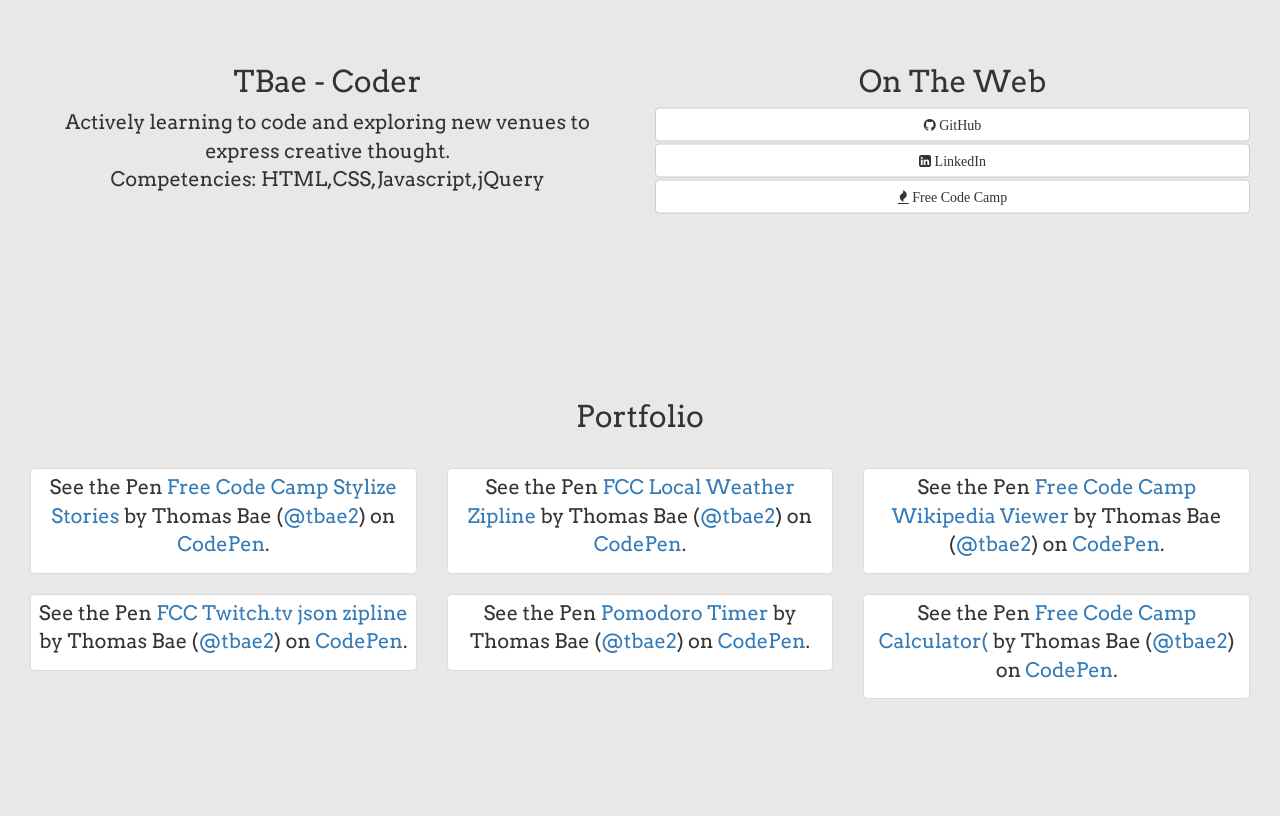
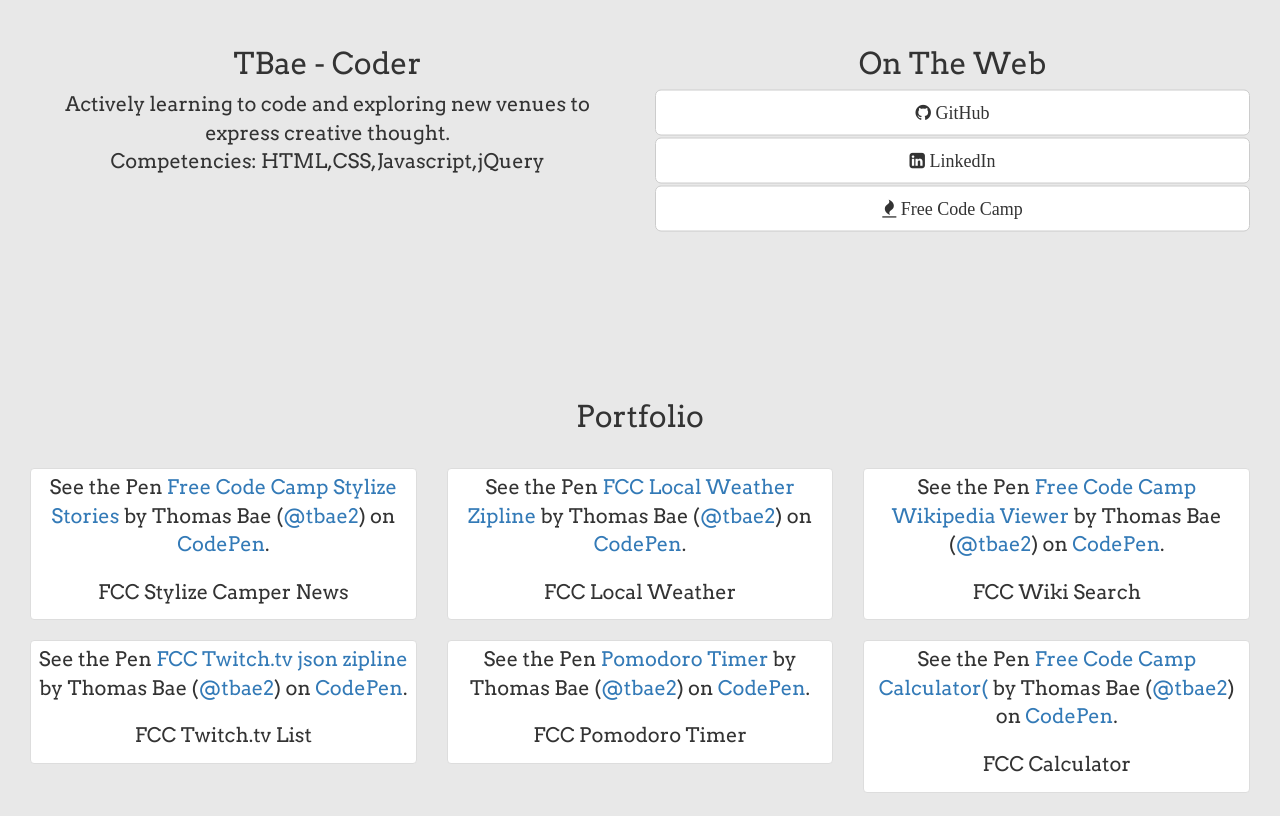
Before and after one commit to tbae2/portfolio_site, a plain HTML site: page index.html in a window 1280 px wide. Shown: the part 620-1436 px from the top of the page. Drawn offline with nearby package versions, Linux system fonts and the light colour scheme; a script that the page names is missing.

Commit message:
added captions to portfolio, removed unneeded container from jumbo top.

```diff
--- a/index.html
+++ b/index.html
@@ -34,13 +34,11 @@
 </nav>
 
 <section id="jumboTop" data-speed="6" data-type="background">
-    <div class="container">
         <div class="page-header">
             <h1>TBae Code Studio
      <small><br>A Coder from Georgia</small> </h1>
         </div>
-    </div>
-</section>
+   </section>
 
 
 <section id="introduction" data-speed="6" data-type="background">
@@ -53,9 +51,9 @@
     </div>
     <div class="col-md-6 coderweb">
       <h2>On The Web</h2>
-      <a href="https://github.com/tbae2" class="btn btn-default center-block"><i class="fa fa-github"> GitHub</i></a>
-      <a href="https://www.linkedin.com/in/thomasbae" class="btn btn-default center-block"><i class="fa fa-linkedin-square">  LinkedIn</i></a>
-      <a href="http://www.freecodecamp.com/tbae2" class="btn btn-default center-block"><i class="fa fa-fire">  Free Code Camp</i></a>
+      <a href="https://github.com/tbae2" class="btn btn-lg btn-default center-block"><i class="fa fa-github"> GitHub</i></a>
+      <a href="https://www.linkedin.com/in/thomasbae" class="btn btn-lg btn-default center-block"><i class="fa fa-linkedin-square">  LinkedIn</i></a>
+      <a href="http://www.freecodecamp.com/tbae2" class="btn btn-lg btn-default center-block"><i class="fa fa-fire">  Free Code Camp</i></a>
     </div>
   <!-- </div> -->
 </div>
@@ -65,41 +63,47 @@
 <section id="sectportfolio" data-speed="6" data-type="background">
     <div class="container portfolio">
         <!-- <div class="row"> -->
-        <h2>Portfolio</h2>
+        <h2 class="port-title">Portfolio</h2>
         <div class="col-sm-6 col-md-4">
             <div class="thumbnail">
                 <p data-height="268" data-theme-id="0" data-slug-hash="dGeoeX" data-default-tab="result" data-user="tbae2" class="codepen">See the Pen <a href="http://codepen.io/tbae2/pen/dGeoeX/">Free Code Camp Stylize Stories</a> by Thomas Bae (<a href="http://codepen.io/tbae2">@tbae2</a>) on <a href="http://codepen.io">CodePen</a>.</p>
                 <script async src="http://assets.codepen.io/assets/embed/ei.js"></script>
+                <div class="caption">FCC Stylize Camper News</div>
             </div>
         </div>
         <div class="col-sm-6 col-md-4">
             <div class="thumbnail">
                 <p data-height="268" data-theme-id="0" data-slug-hash="dGdrxa" data-default-tab="result" data-user="tbae2" class="codepen">See the Pen <a href="http://codepen.io/tbae2/pen/dGdrxa/">FCC Local Weather Zipline</a> by Thomas Bae (<a href="http://codepen.io/tbae2">@tbae2</a>) on <a href="http://codepen.io">CodePen</a>.</p>
                 <script async src="//assets.codepen.io/assets/embed/ei.js"></script>
+                <div class="caption">FCC Local Weather</div>
             </div>
         </div>
         <div class="col-sm-6 col-md-4">
             <div class="thumbnail">
                 <p data-height="268" data-theme-id="0" data-slug-hash="RrBdgK" data-default-tab="result" data-user="tbae2" class="codepen">See the Pen <a href="http://codepen.io/tbae2/pen/RrBdgK/">Free Code Camp Wikipedia Viewer</a> by Thomas Bae (<a href="http://codepen.io/tbae2">@tbae2</a>) on <a href="http://codepen.io">CodePen</a>.</p>
                 <script async src="//assets.codepen.io/assets/embed/ei.js"></script>
+                <div class="caption">FCC Wiki Search</div>
             </div>
         </div>
         <div class="col-sm-6 col-md-4">
             <div class="thumbnail">
                 <p data-height="268" data-theme-id="0" data-slug-hash="MKMNEa" data-default-tab="result" data-user="tbae2" class="codepen">See the Pen <a href="http://codepen.io/tbae2/pen/MKMNEa/">FCC Twitch.tv json zipline</a> by Thomas Bae (<a href="http://codepen.io/tbae2">@tbae2</a>) on <a href="http://codepen.io">CodePen</a>.</p>
                 <script async src="//assets.codepen.io/assets/embed/ei.js"></script>
+                <div class="caption">FCC Twitch.tv List</div>
             </div>
         </div>
         <div class="col-sm-6 col-md-4">
             <div class="thumbnail">
                 <p data-height="268" data-theme-id="0" data-slug-hash="BoXoqz" data-default-tab="result" data-user="tbae2" class="codepen">See the Pen <a href="http://codepen.io/tbae2/pen/BoXoqz/">Pomodoro Timer</a> by Thomas Bae (<a href="http://codepen.io/tbae2">@tbae2</a>) on <a href="http://codepen.io">CodePen</a>.</p>
                 <script async src="//assets.codepen.io/assets/embed/ei.js"></script>
-            </div>
+                <div class="caption">FCC Pomodoro Timer</div>
+                </div>
         </div>
         <div class="col-sm-6 col-md-4">
             <div class="thumbnail">
                 <p data-height="268" data-theme-id="0" data-slug-hash="LGEPmG" data-default-tab="result" data-user="tbae2" class="codepen">See the Pen <a href="http://codepen.io/tbae2/pen/LGEPmG/">Free Code Camp Calculator(</a> by Thomas Bae (<a href="http://codepen.io/tbae2">@tbae2</a>) on <a href="http://codepen.io">CodePen</a>.</p>
                 <script async src="//assets.codepen.io/assets/embed/ei.js"></script>
+                <div class="caption">FCC Calculator</div>
             </div>
             <!-- </div> -->
         </div>
```
